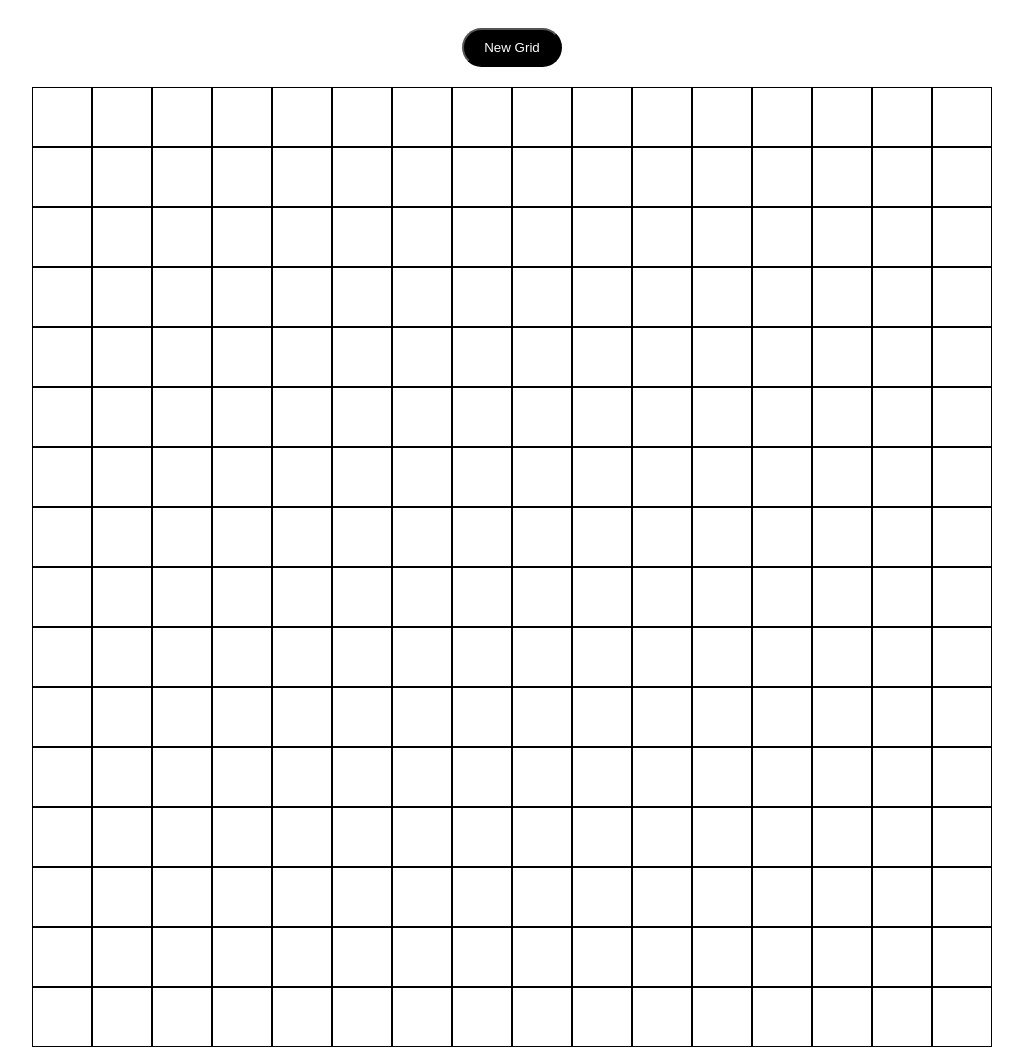
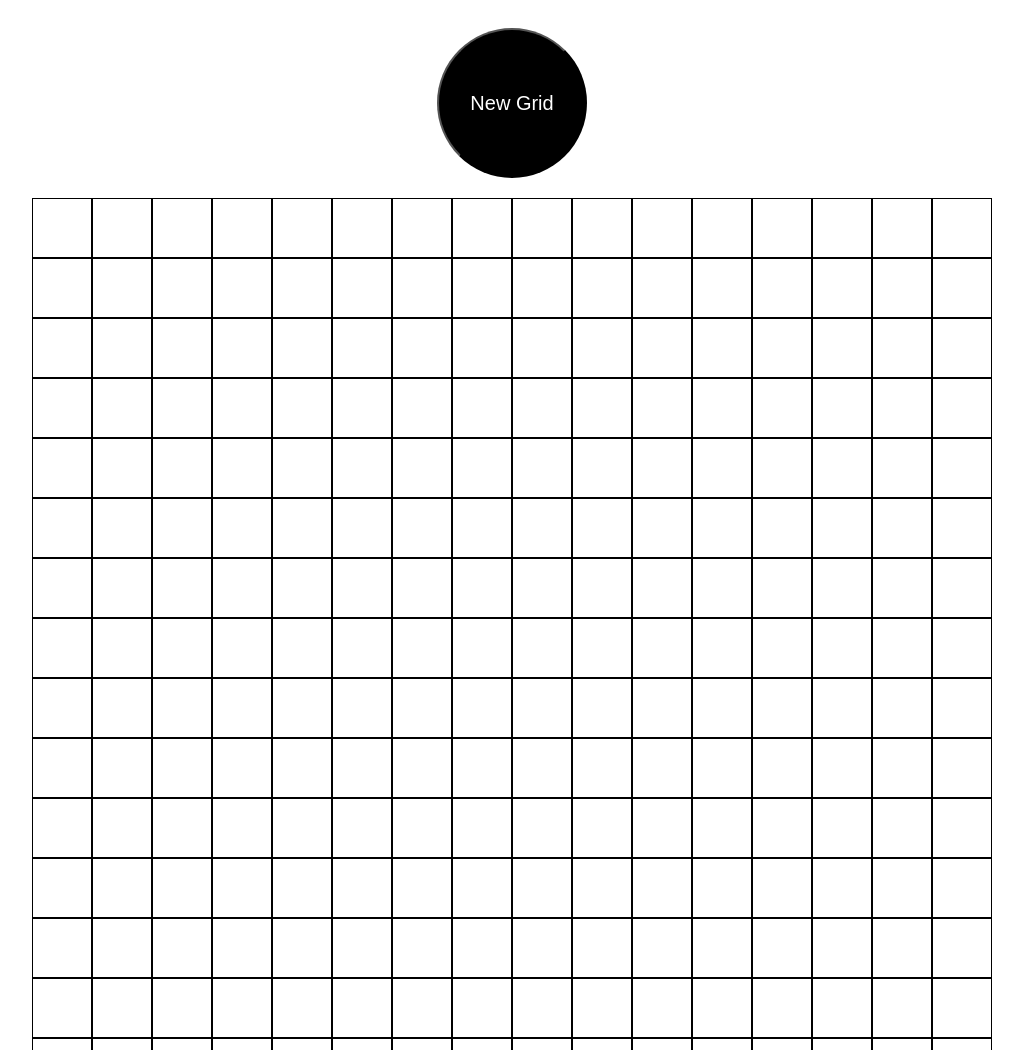
Before and after one commit to StathisPlakakis/Etch-a-Sketch, a plain HTML site: page index.html in a window 1280 px wide. Shown: the top 1050 px of the page, without its empty margins (128-1151 px from the left). Drawn offline with Linux system fonts and the light colour scheme.

Commit message:
Make the button round

```diff
--- a/style.css
+++ b/style.css
@@ -15,7 +15,8 @@ body {
     padding: 10px;
     background-color: black;
     color: white;
-    border-radius: 25px;
-    width: 100px;
-    width: 100px;
+    border-radius: 100%;
+    width: 150px;
+    height: 150px;
+    font-size: 20px;
 }
```
